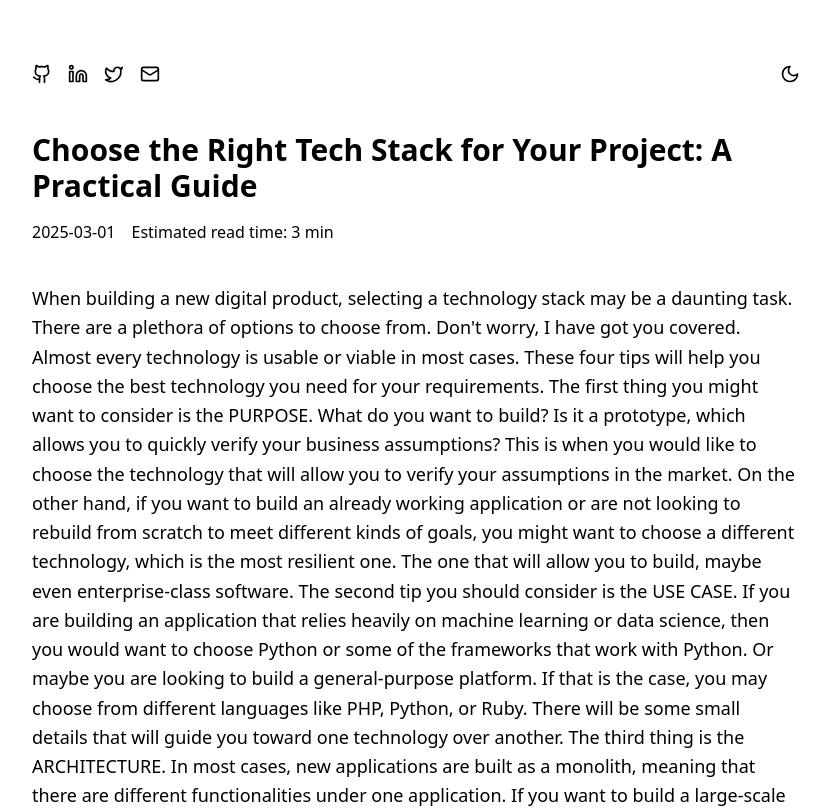
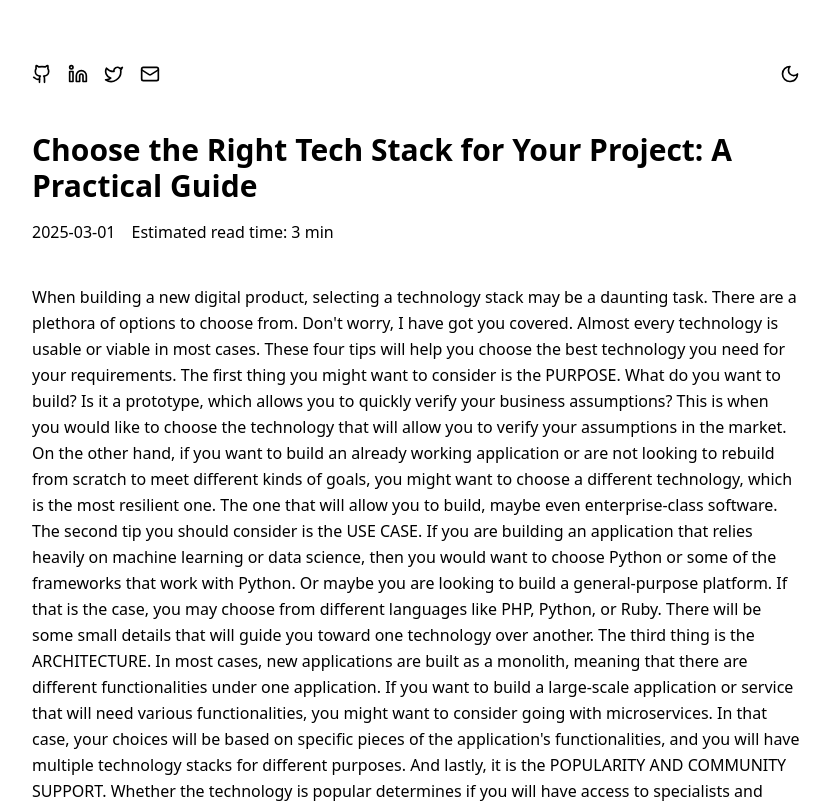
Before and after one commit to myke-awoniran/myke-awoniran.github.io, a React (Vite) app: page /blog/choosing-tech-stack in a window 1280 px wide. Shown: the top 808 px of the page, without its empty margins (224-1054 px from the left). Built offline with nearby package versions, Linux system fonts and the light colour scheme.

Commit message:
update: enhance user reading experience on blog page

```diff
--- a/src/pages/blog-post.tsx
+++ b/src/pages/blog-post.tsx
@@ -72,9 +72,15 @@ export default function BlogPost() {
                 </header>
 
                 {/* Blog content */}
-                <article className="prose dark:prose-invert max-w-none text-lg leading-relaxed">
-                    <p>{blog.post}</p>
+                <article className="prose dark:prose-invert prose-lg max-w-none leading-relaxed space-y-6">
+                    {blog.post.split("\n\n").map((paragraph: string, index: number) => (
+                        <p key={index}>{paragraph.trim()}</p>
+                    ))}
                 </article>
+
+                {/*<article className="prose dark:prose-invert max-w-none text-lg leading-relaxed">*/}
+                {/*    <p>{blog.post}</p>*/}
+                {/*</article>*/}
             </div>
         </main>
     );
```
